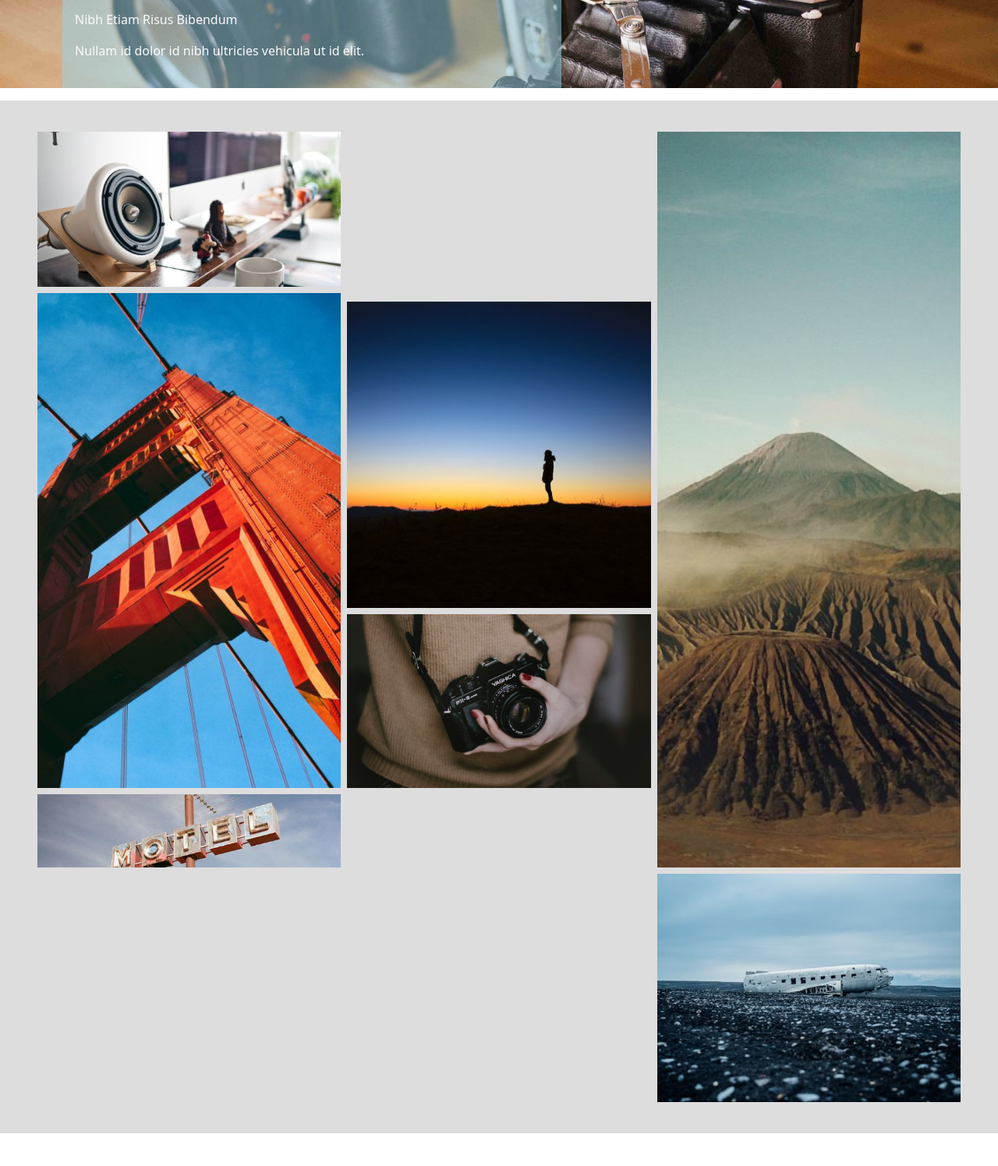
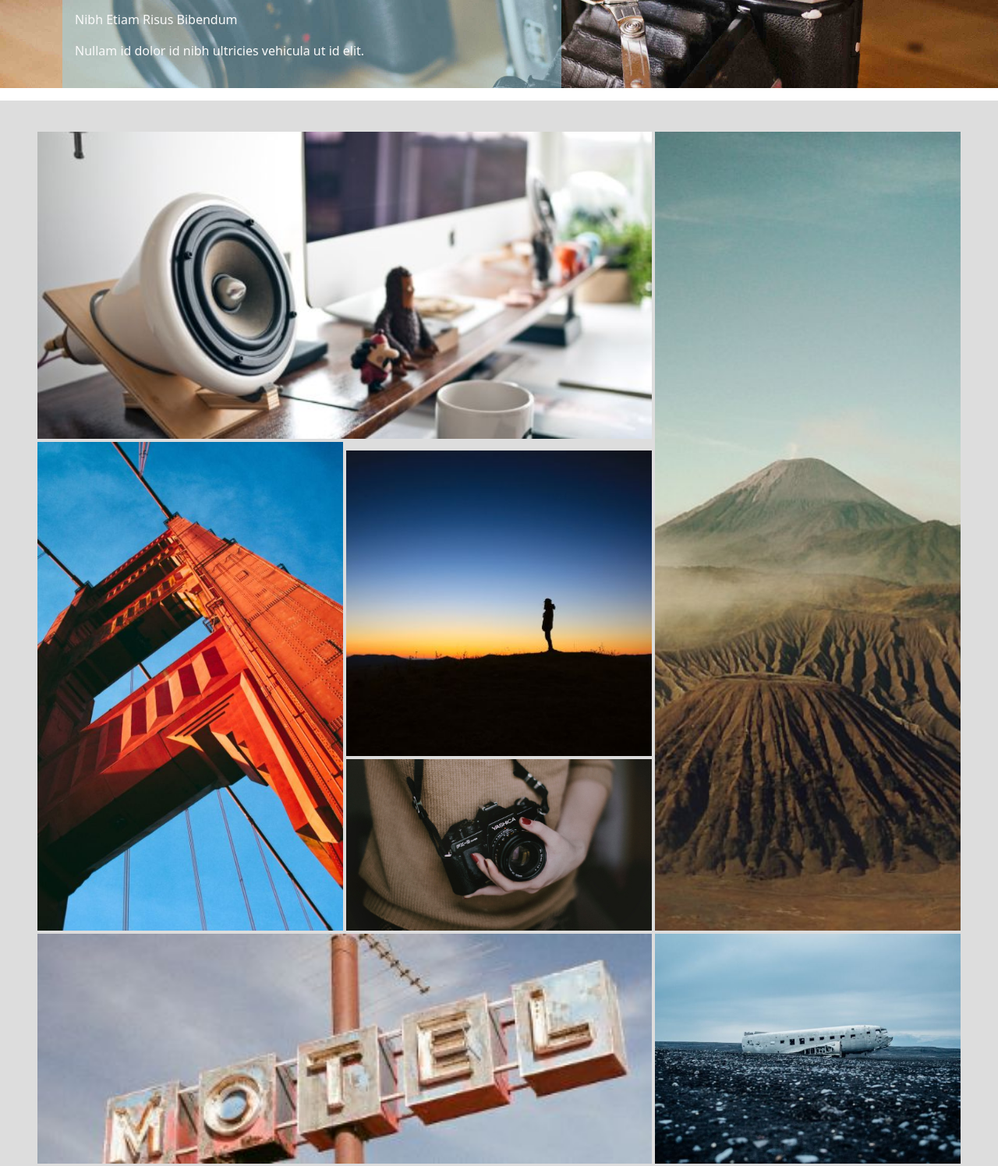
Before and after one commit to naimdevweb/tp-mountain, a website: page index.html in a window 1280 px wide. Shown: the part 2560-4056 px from the top of the page at 78% size. Drawn offline with Linux system fonts and the light colour scheme.

Commit message:
grid pc fini

```diff
--- a/index.html
+++ b/index.html
@@ -218,15 +218,15 @@
 
       <!-- 5ème section -->
 
-      <section class="bg-[#DDDDDD] flex flex-col py-10 gap-3  md:grid grid-cols-3 md:px-12   md:gap-2  lg:grid  lg:px-12   lg:gap-2 ">
+      <section class="bg-[#DDDDDD] flex flex-col py-10 gap-3  md:grid grid-cols-3 md:px-12   md:gap-2  lg:grid  lg:px-12   lg:gap-1 ">
 
-        <img  src="images/300.jpeg" alt=""   class="md:w-full md:h-full md:object-cover lg:"/>
-        <img src="images/776.jpeg" alt=""  class="md:w-full md:h-full md:object-cover md:row-span-5  "/>
+        <img  src="images/300.jpeg" alt=""   class="md:w-full md:h-full md:object-cover lg:col-span-2  "/>
+        <img src="images/776.jpeg" alt=""  class="md:w-full md:h-full md:object-cover md:row-span-4 "/>
         <img src="images/800.jpeg" alt=""   class="md:w-full md:h-full md:object-cover md:row-span-4 lg:row-start-2 lg:row-span-3 "/>
         <img src="images/400.jpeg" alt=""   class="md:row-start-2 md:w-full md:h-full md:object-cover lg:row-start-3"/>
         <img  src="images/2476.jpeg" alt="" class="md:row-start-4 md:w-full md:h-full md:object-cover " />
         <img  src="images/439.jpeg" alt=""   class="md:col-start-3 md:w-full md:h-full md:object-cover"/>
-        <img  src="images/140.jpeg" alt="" class="md:row-start-5 md:w-full md:h-full md:object-cover "   />
+        <img  src="images/140.jpeg" alt="" class="md:row-start-5 md:w-full md:h-full md:object-cover lg:col-span-2 "   />
       </section>
 
       <!-- 6ème section -->
```
Also changed, not shown: css/output.css.
